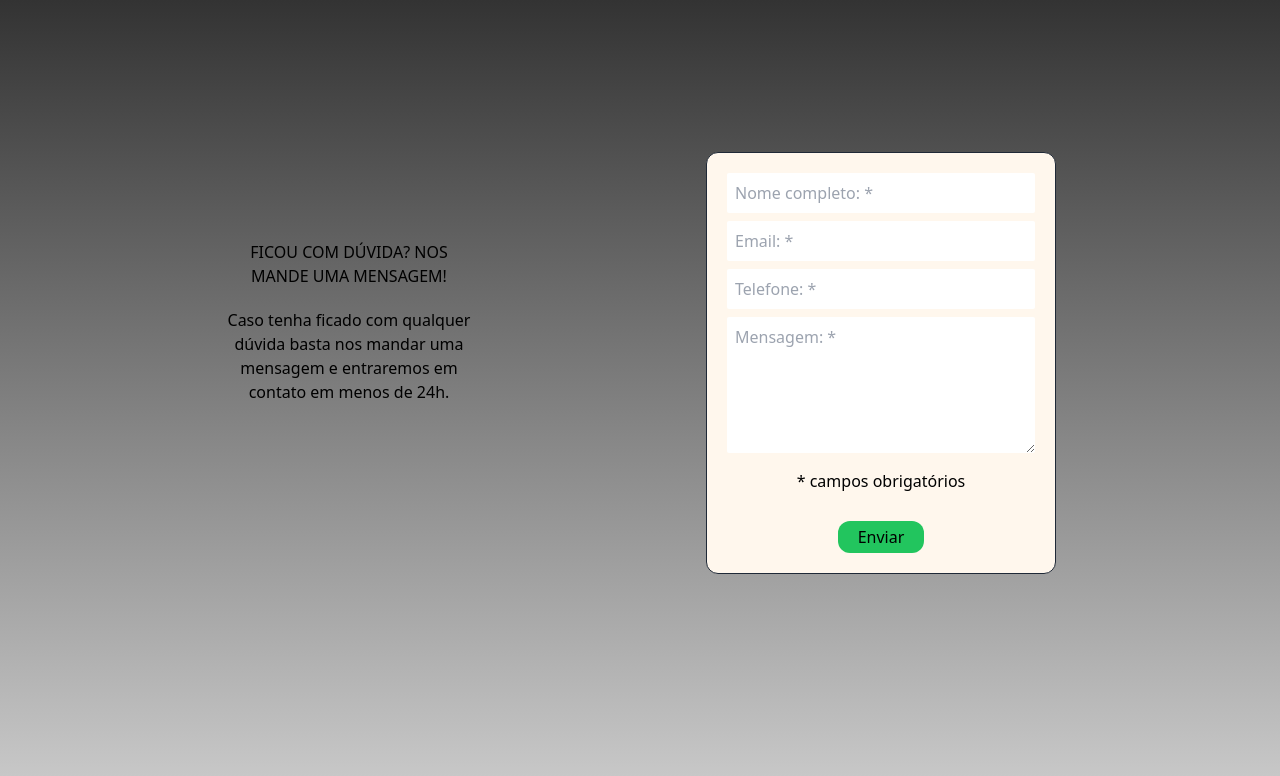
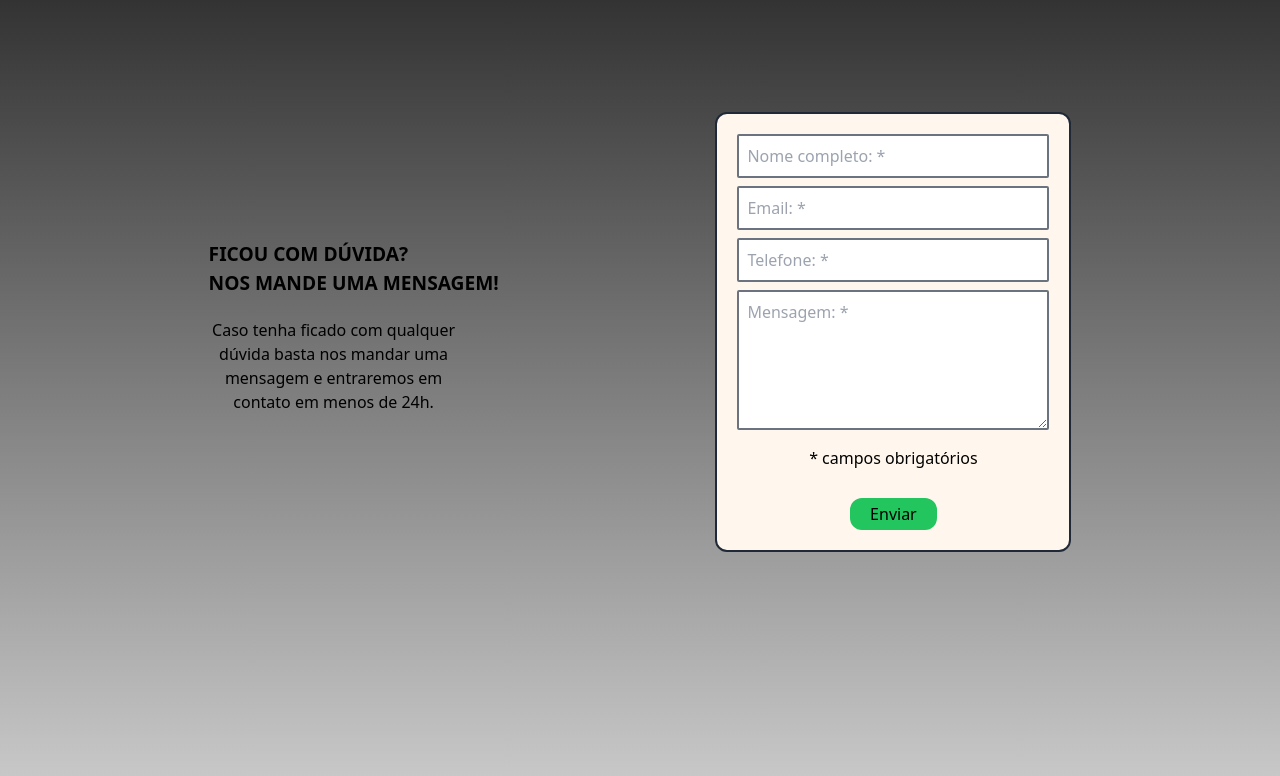
Before and after one commit to Larytgs/Formulario, a React (Vite) app in the folder vite-project/: page / in a window 1280 px wide. Shown: the top 776 px of the page. Built offline with nearby package versions, Linux system fonts and the light colour scheme.

Commit message:
Update Formulario.jsx

```diff
--- a/vite-project/src/componentes/Formulario.jsx
+++ b/vite-project/src/componentes/Formulario.jsx
@@ -3,8 +3,9 @@ function Formulario() {
     <section>
       <div className="flex mt-20 gap-10 justify-evenly">
         <div className="text-center">
-          <h1 className="text-[1em] w-[250px] text-wrap mt-32 mb-5">
-            FICOU COM DÚVIDA? NOS MANDE UMA MENSAGEM!
+          <h1 className="text-[1em] sm:text-[1.2em] text-left mt-32 mb-5 font-bold">
+            FICOU COM DÚVIDA? <br />
+            NOS MANDE UMA MENSAGEM!
           </h1>
           <p className="w-[250px]">
             Caso tenha ficado com qualquer dúvida basta nos mandar uma mensagem
@@ -12,28 +13,28 @@ function Formulario() {
           </p>
         </div>
 
-        <form className="border border-1 border-gray-800 bg-orange-50 rounded-xl p-5 mt-10">
+        <form className="border-2 border-gray-800 bg-orange-50 rounded-xl p-5 ">
           <div className="flex flex-col gap-2">
             <input
-              className="p-2 rounded-sm"
+              className="p-2  border-2 border-gray-500 rounded-sm"
               type="text"
               placeholder="Nome completo: *"
               required // para campo obrigatorio
             />
             <input
-              className="p-2 rounded-sm"
+              className="p-2 border-2 border-gray-500 rounded-sm"
               type="email"
               placeholder="Email: *"
               required
             />
             <input
-              className="p-2 rounded-sm"
+              className="p-2 border-2 border-gray-500 rounded-sm"
               type="tel"
               placeholder="Telefone: *"
               required
             />
             <textarea
-              className="p-2 rounded-sm"
+              className="p-2 border-2 border-gray-500 rounded-sm"
               name="msg"
               cols="30"
               rows="5"
```
